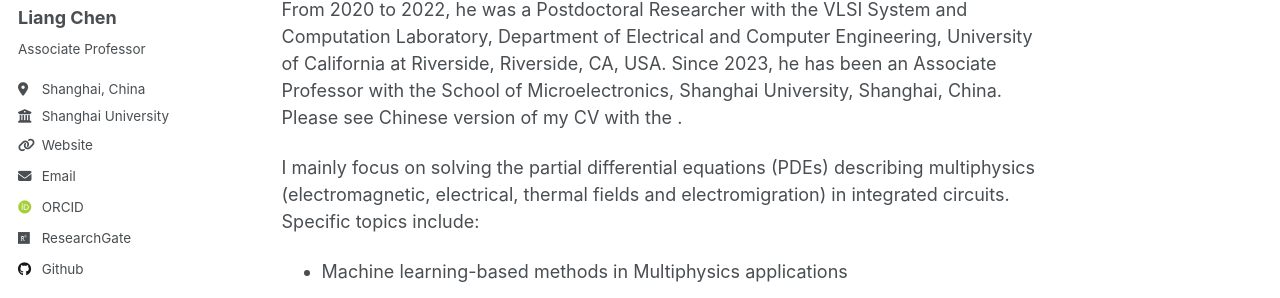
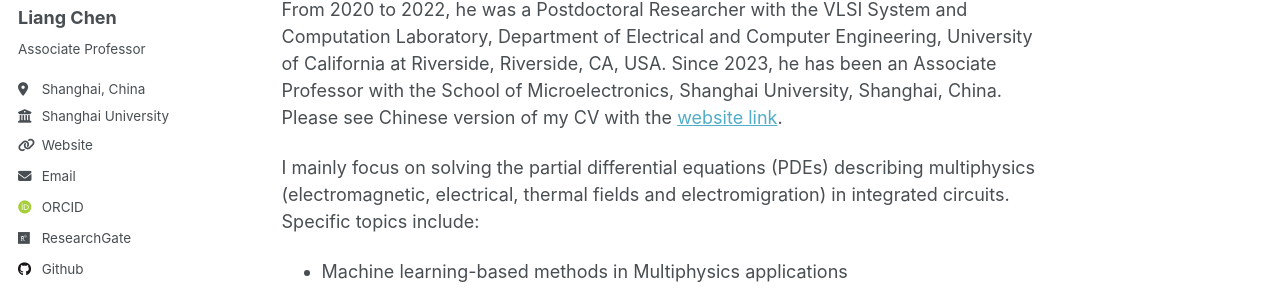
Before and after one commit to leonchenucr/leonchenucr.github.io, a Jekyll site: the page built from _pages/about.md, in a window 1280 px wide and 1077 px high. Shown: the part 284-582 px from the top of the window. Built offline with Jekyll 4.4.1, drawn with Linux system fonts in a browser that asks for light colours; some web fonts are replaced.

Commit message:
Update about.md

```diff
--- a/_pages/about.md
+++ b/_pages/about.md
@@ -9,7 +9,7 @@ redirect_from:
 
 Liang Chen (Member, IEEE)  received the B.E. degree in electromagnetic field and wireless technology from Northwestern Polytechnical University, Xi’an, China, in 2015 and the Ph.D. degree in electronic science and technology from Shanghai Jiao Tong University, Shanghai, China, in 2020.
 
-From 2020 to 2022, he was a Postdoctoral Researcher with the VLSI System and Computation Laboratory, Department of Electrical and Computer Engineering, University of California at Riverside, Riverside, CA, USA. Since 2023, he has been an Associate Professor with the School of Microelectronics, Shanghai University, Shanghai, China. Please see Chinese version of my CV with the .
+From 2020 to 2022, he was a Postdoctoral Researcher with the VLSI System and Computation Laboratory, Department of Electrical and Computer Engineering, University of California at Riverside, Riverside, CA, USA. Since 2023, he has been an Associate Professor with the School of Microelectronics, Shanghai University, Shanghai, China. Please see Chinese version of my CV with the <a href='https://sme.shu.edu.cn/info/1028/2891.htm'> website link</a>.
 
 I mainly focus on solving the partial differential equations (PDEs) describing multiphysics (electromagnetic, electrical, thermal fields and electromigration) in integrated circuits. Specific topics include:
 * Machine learning-based methods in Multiphysics applications
```
